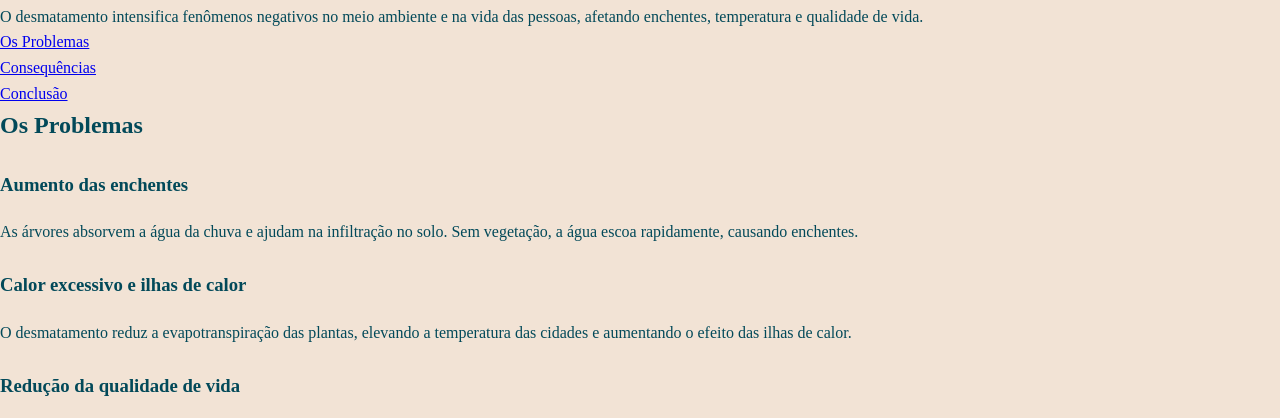
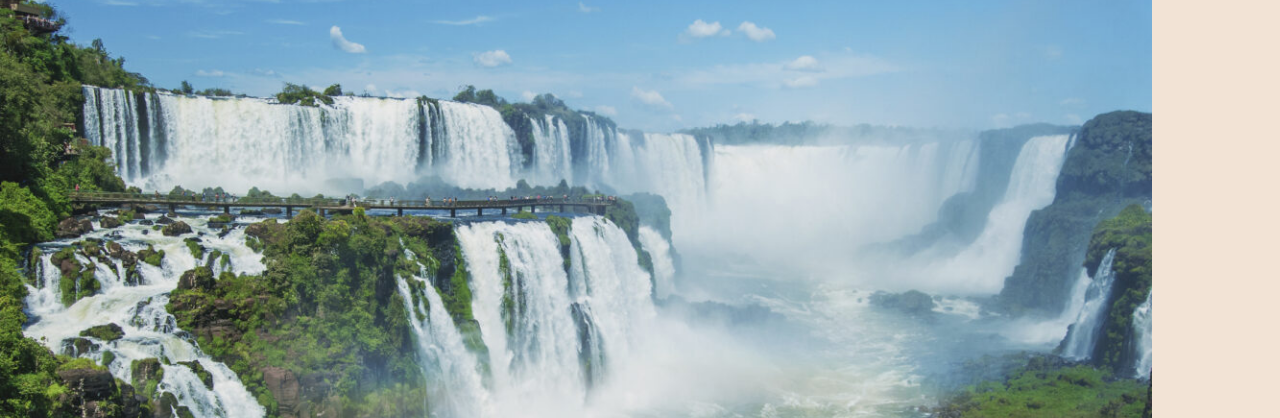
Before and after one commit to belbelmel/PROJETO-AGRINHO, a plain HTML site: page index.html in a window 1280 px wide. Shown: the part 93-511 px from the top of the page. Drawn offline with Linux system fonts and the light colour scheme; a web font is replaced by a local one.

Commit message:
alterações no projeto

```diff
--- a/index.html
+++ b/index.html
@@ -11,7 +11,7 @@
         <h1>Impacto do Desmatamento</h1>
        <!-- código omitido -->
 
-<img src="img/FOTOS_PN_CATARATAS_00007-scaled.jpg" alt="Foto das Cataratas do Iguaçu, um lugar com muitas árvores e mata nativa preservada.">
+<img src="img/002-–-Cataratas-do-Iguacu-e1663260066395.jpg" alt="Foto das Cataratas do Iguaçu, um lugar com muitas árvores e mata nativa preservada.">
 
 <!-- código omitido -->
         <p>O desmatamento intensifica fenômenos negativos no meio ambiente e na vida das pessoas, afetando enchentes, temperatura e qualidade de vida.</p>
```
Also changed, not shown: img/002-–-Cataratas-do-Iguacu-e1663260066395.jpg (added).
